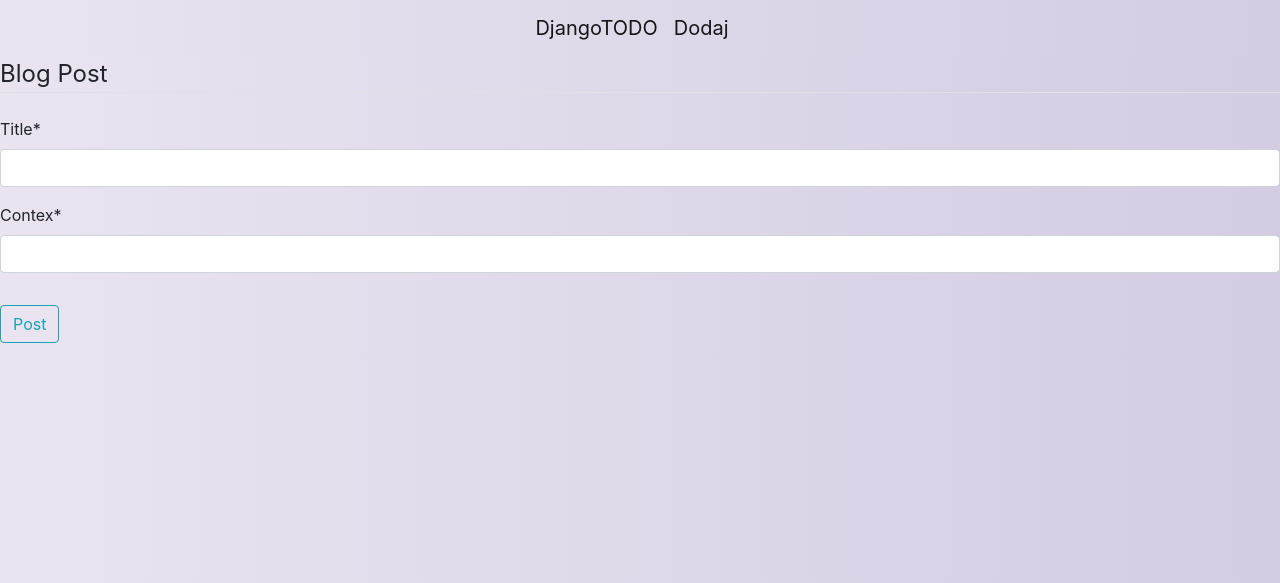
After one commit to KostkaMateusz/djangoTODO, a Django app: page /new/ in a window 1280 px wide. The commit adds this page. Shown: the top 583 px of the page. Run offline with Django 3.2, Linux system fonts and the light colour scheme; some libraries are stand-ins or nearby versions.

Commit message:
add basic function and routing

```diff
--- /dev/null
+++ b/djangoTODO/TODO/forms.py
@@ -0,0 +1,5 @@
+from django import forms
+
+class AddTASK(forms.Form):
+    title = forms.CharField(label='taks title', max_length=100)
+    contex = forms.CharField(label='task contex', max_length=255)
--- a/djangoTODO/TODO/models.py
+++ b/djangoTODO/TODO/models.py
@@ -1,5 +1,7 @@
 from django.db import models
 from django.utils import timezone
+from django.urls import reverse
+
 # Create your models here.
 
 
@@ -11,3 +13,6 @@ class Task(models.Model):
 
     def __str__(self)->str:
         return self.title
+
+    def get_absolute_url(self):
+        return reverse('TODO-POSTS')
--- /dev/null
+++ b/djangoTODO/TODO/templates/TODO/Task_form.html
@@ -0,0 +1,19 @@
+{%extends "TODO/base.html"%}
+{% load crispy_forms_tags %}
+{%block content%}
+
+<div class="content-section">
+    <form method="POST">
+        {% csrf_token %}
+        <fieldset class="form-group">
+            <legend class="border-bottom mb-4">Blog Post</legend>
+            {{ form|crispy }}
+        </fieldset>
+        <div class="form-group">
+            <button class="btn btn-outline-info" type="submit">Post</button>
+        </div>
+    </form>
+</div>
+
+
+{%endblock content%}
--- /dev/null
+++ b/djangoTODO/TODO/templates/TODO/base.html
@@ -0,0 +1,28 @@
+{%load static%}
+
+<!doctype html>
+<html lang="en">
+  <head>
+    <meta charset="utf-8">
+    <meta name="viewport" content="width=device-width, initial-scale=1, shrink-to-fit=no">
+    <link rel="stylesheet" href="https://cdn.jsdelivr.net/npm/bootstrap@4.5.3/dist/css/bootstrap.min.css" integrity="sha384-TX8t27EcRE3e/ihU7zmQxVncDAy5uIKz4rEkgIXeMed4M0jlfIDPvg6uqKI2xXr2" crossorigin="anonymous">
+    <link rel="stylesheet" type="text/css" href="{% static 'TODO/main.css' %}">
+    <title>ToDo App</title>
+  </head>
+
+  <body class="tlo">
+
+    <nav class="navbar navbar-expand-lg navbar-light bg-light tlo row justify-content-md-center">
+        <a class="navbar-brand" href="{%url 'TODO-POSTS' %}">DjangoTODO</a>
+        <a class="navbar-brand" href="{%url 'TODO-CREATE' %}">Dodaj</a>
+    </nav>
+
+    {% block content %}{% endblock %}
+
+
+
+
+    <script src="https://code.jquery.com/jquery-3.5.1.slim.min.js" integrity="sha384-DfXdz2htPH0lsSSs5nCTpuj/zy4C+OGpamoFVy38MVBnE+IbbVYUew+OrCXaRkfj" crossorigin="anonymous"></script>
+    <script src="https://cdn.jsdelivr.net/npm/bootstrap@4.5.3/dist/js/bootstrap.bundle.min.js" integrity="sha384-ho+j7jyWK8fNQe+A12Hb8AhRq26LrZ/JpcUGGOn+Y7RsweNrtN/tE3MoK7ZeZDyx" crossorigin="anonymous"></script>
+  </body>
+</html>
--- a/djangoTODO/TODO/urls.py
+++ b/djangoTODO/TODO/urls.py
@@ -1,8 +1,10 @@
 from django.urls import path
 from . import views
 from .views import TaskList as TaskListView
+from .views import CreateTask as CreateTaskView
 
 
 urlpatterns = [
-    path('home/', TaskListView.as_view(),name='TODO-POSTS' ),
+    path('', TaskListView.as_view(),name='TODO-POSTS' ),
+    path('new/', CreateTaskView.as_view(),name='TODO-CREATE' ),
 ]
--- a/djangoTODO/TODO/views.py
+++ b/djangoTODO/TODO/views.py
@@ -1,5 +1,5 @@
 from django.shortcuts import render
-from django.views.generic import ListView
+from django.views.generic import ListView,CreateView
 from .models import Task
 # Create your views here.
 
@@ -7,3 +7,9 @@ from .models import Task
 
 class TaskList(ListView):
     model=Task
+
+
+
+class CreateTask(CreateView):
+   model=Task
+   fields=['title','contex']
--- a/djangoTODO/djangoTODO/settings.py
+++ b/djangoTODO/djangoTODO/settings.py
@@ -31,6 +31,7 @@ ALLOWED_HOSTS = []
 # Application definition
 
 INSTALLED_APPS = [
+    'crispy_forms',
     'TODO.apps.TodoConfig',
     'django.contrib.admin',
     'django.contrib.auth',
@@ -119,3 +120,4 @@ USE_TZ = True
 # https://docs.djangoproject.com/en/3.1/howto/static-files/
 
 STATIC_URL = '/static/'
+CRISPY_TEMPLATE_PACK = 'bootstrap4'
```
Also changed, not shown: djangoTODO/TODO/templates/TODO/Task_list.html (+4 -25 lines).
